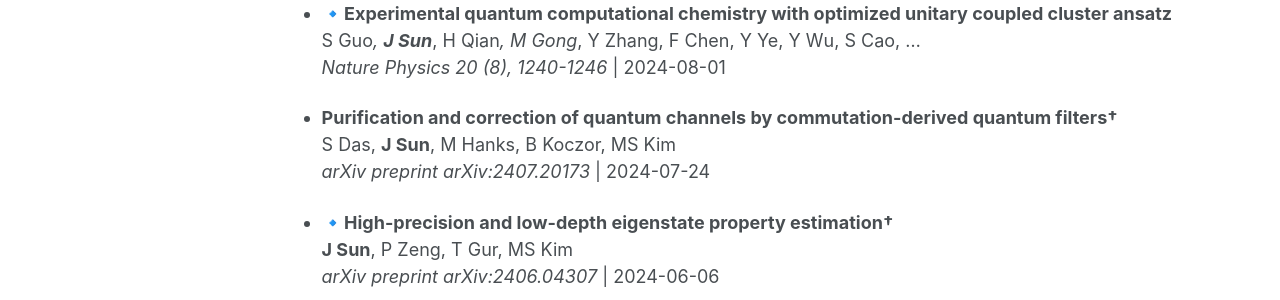
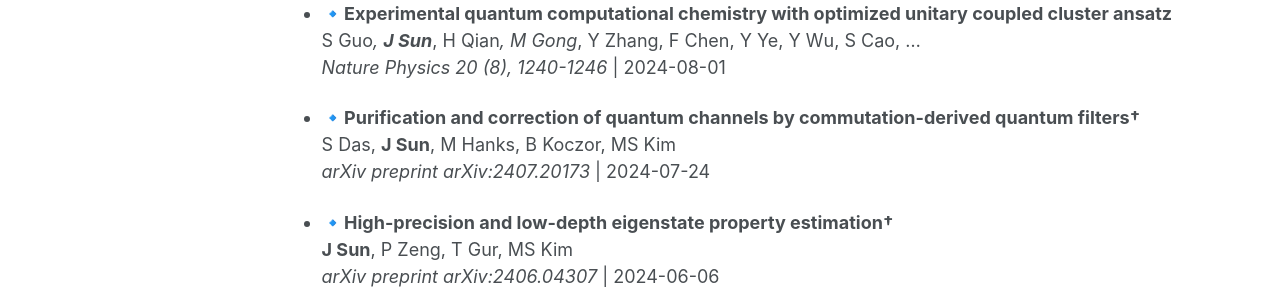
Before and after one commit to jinzhao-sun/jinzhao-sun.github.io, a Jekyll site: the page built from _pages/publications.md, in a window 1280 px wide and 900 px high, scrolled down 845 px. Shown: the part 153-453 px from the top of the window. Built offline with Jekyll 4.4.1, drawn with Linux system fonts in a browser that asks for light colours.

```diff
--- a/_pages/publications.md
+++ b/_pages/publications.md
@@ -44,7 +44,7 @@ Find descriptions of my research works under **Research**.
   S Guo*, **J Sun***, H Qian*, M Gong*, Y Zhang, F Chen, Y Ye, Y Wu, S Cao, ...
   *Nature Physics 20 (8), 1240-1246* | 2024-08-01
 
-- **Purification and correction of quantum channels by commutation-derived quantum filters†**
+- 🔹**Purification and correction of quantum channels by commutation-derived quantum filters†**
   S Das, **J Sun**, M Hanks, B Koczor, MS Kim
   *arXiv preprint arXiv:2407.20173* | 2024-07-24
 
```
